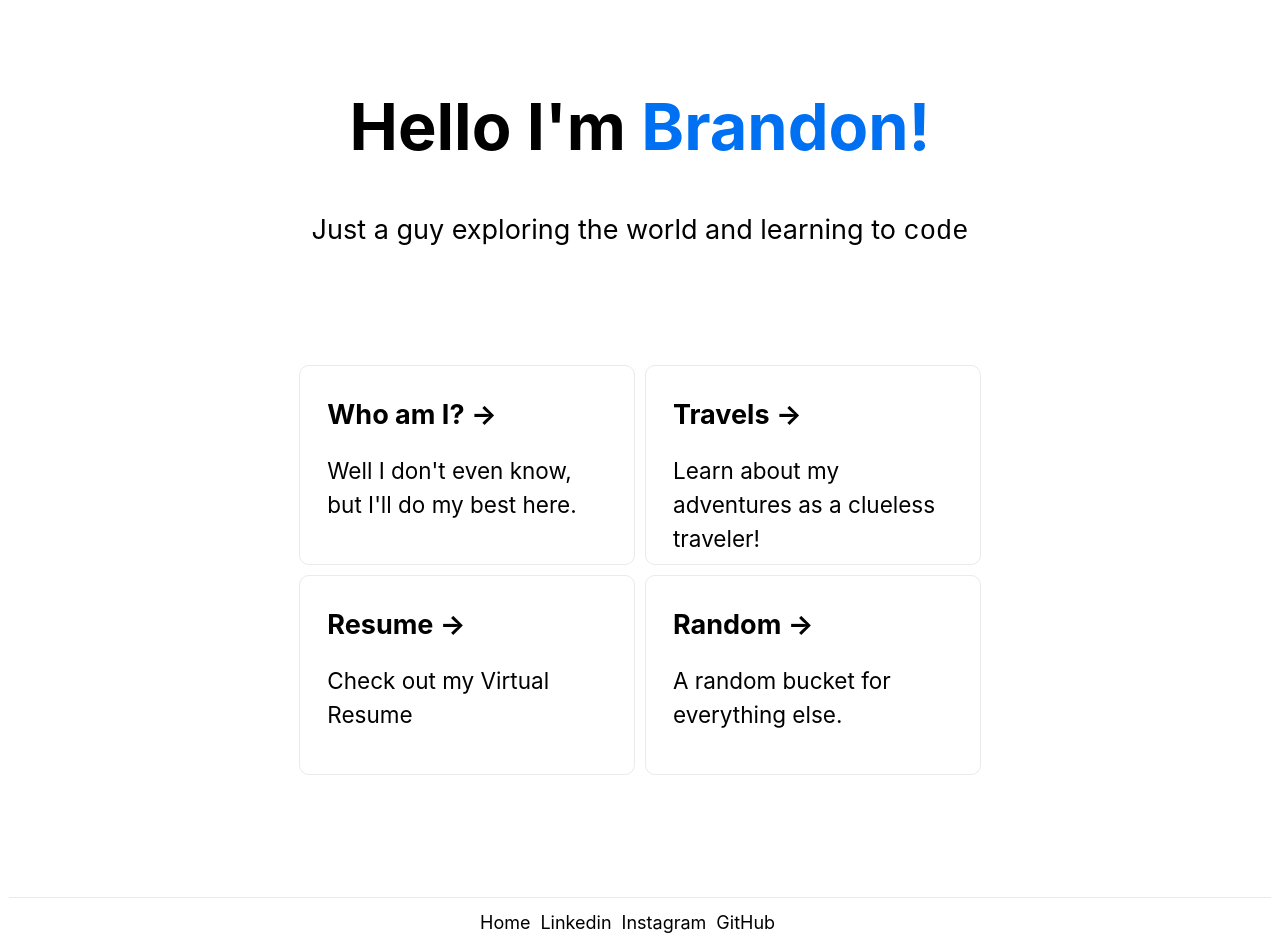
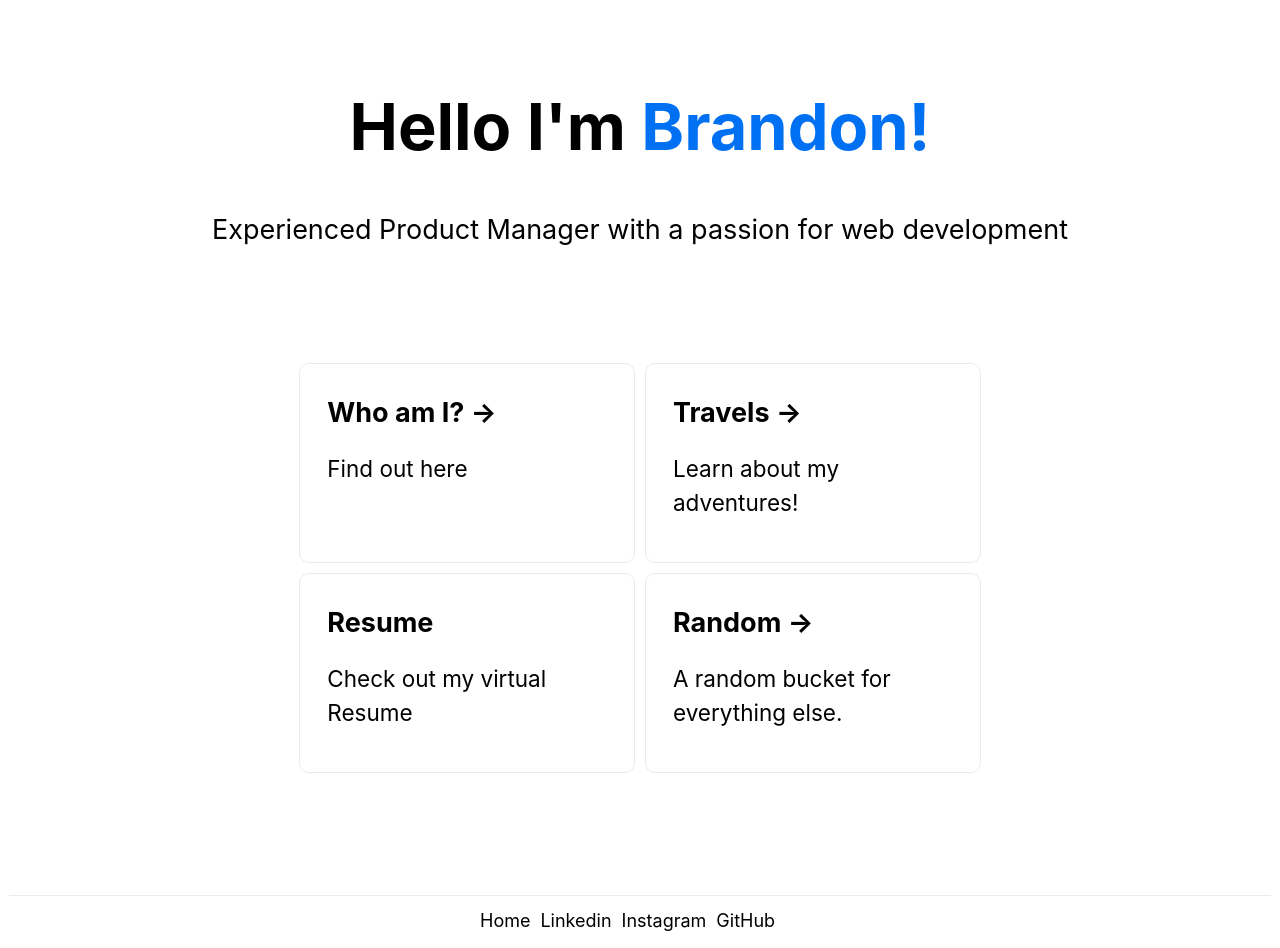
Before and after one commit to gasperb95/next.bg, a Next.js app: page / in a window 1280 px wide. Built offline with nearby package versions, Linux system fonts and the light colour scheme.

Commit message:
formatting fixes

```diff
--- a/pages/index.js
+++ b/pages/index.js
@@ -17,26 +17,26 @@ export default function Home() {
         </h1>
 
         <p className={styles.description}>
-          Just a guy exploring the world and learning to <code>code</code>
+          Experienced Product Manager with a passion for web development
         </p>
 
         <div className={styles.grid}>
           <Link href="/about-me" className={styles.card}>
             <h3>Who am I? &rarr;</h3>
-            <p>Well I don't even know, but I'll do my best here.</p>
+            <p>Find out here</p>
           </Link>
 
           <Link href="/travel" className={styles.card}>
             <h3>Travels &rarr;</h3>
-            <p>Learn about my adventures as a clueless traveler!</p>
+            <p>Learn about my adventures!</p>
           </Link>
 
           <Link
             href="/Resume"
             className={styles.card}
           >
-            <h3>Resume &rarr;</h3>
-            <p>Check out my Virtual Resume</p>
+            <h3>Resume </h3>
+            <p>Check out my virtual Resume</p>
           </Link>
 
           <Link
```
